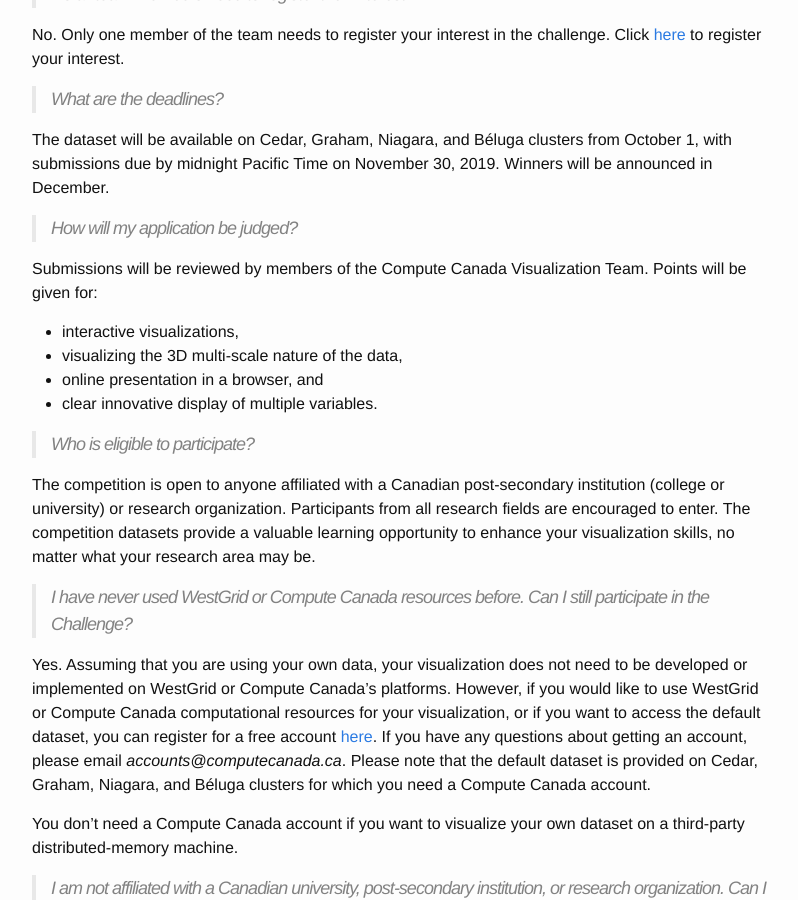
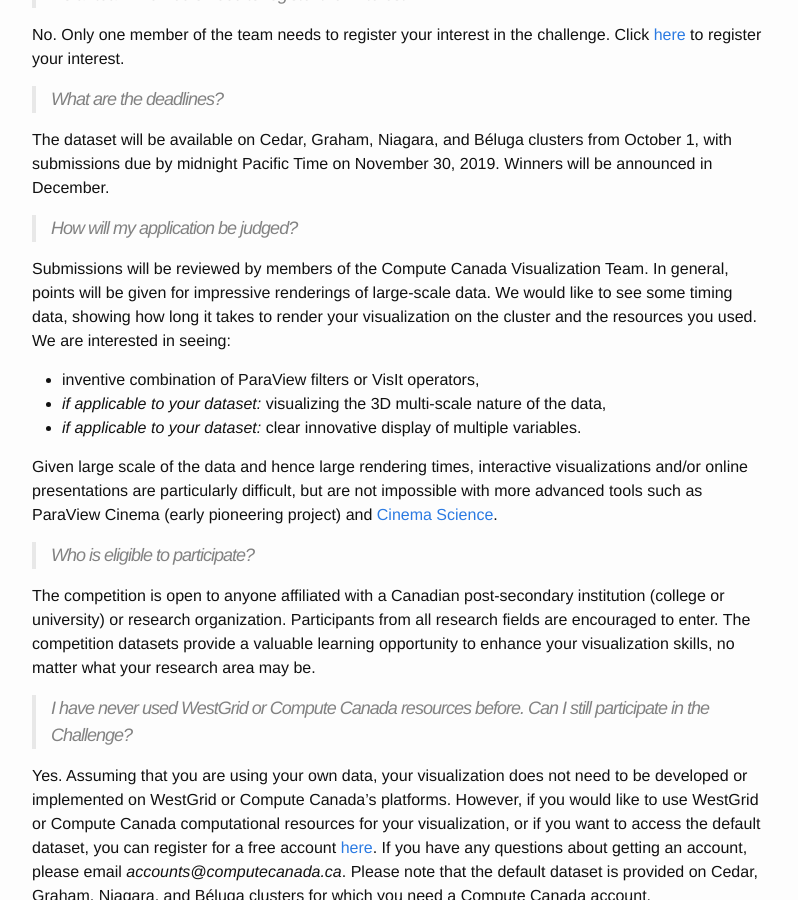
Before and after one commit to ComputeCanada/visualizeThis, a Jekyll site: the page built from about.md, in a window 1280 px wide and 900 px high, scrolled down 584 px. Shown: the whole window, without its empty margins (238-1036 px from the left). Built offline with Jekyll 4.4.1, drawn with Linux system fonts in a browser that asks for light colours.

Commit message:
updated 'Points will be given for'; edited VisIt bits

```diff
--- a/about.md
+++ b/about.md
@@ -38,12 +38,19 @@
 
 > How will my application be judged?
 
-Submissions will be reviewed by members of the Compute Canada Visualization Team. Points will be given
-for:
-- interactive visualizations,
-- visualizing the 3D multi-scale nature of the data,
-- online presentation in a browser, and
-- clear innovative display of multiple variables.
+Submissions will be reviewed by members of the Compute Canada Visualization Team. In general, points will
+be given for impressive renderings of large-scale data. We would like to see some timing data, showing
+how long it takes to render your visualization on the cluster and the resources you used. We are
+interested in seeing:
+
+- inventive combination of ParaView filters or VisIt operators,
+- *if applicable to your dataset:* visualizing the 3D multi-scale nature of the data,
+- *if applicable to your dataset:* clear innovative display of multiple variables.
+
+Given large scale of the data and hence large rendering times, interactive visualizations and/or online
+presentations are particularly difficult, but are not impossible with more advanced tools such as
+ParaView Cinema (early pioneering project) and <a href="https://cinemascience.github.io"
+target="_blank">Cinema Science</a>.
 
 > Who is eligible to participate?
 
```
Also changed, not shown: _posts/2019-08-20-tools.markdown (+5 -3 lines).
